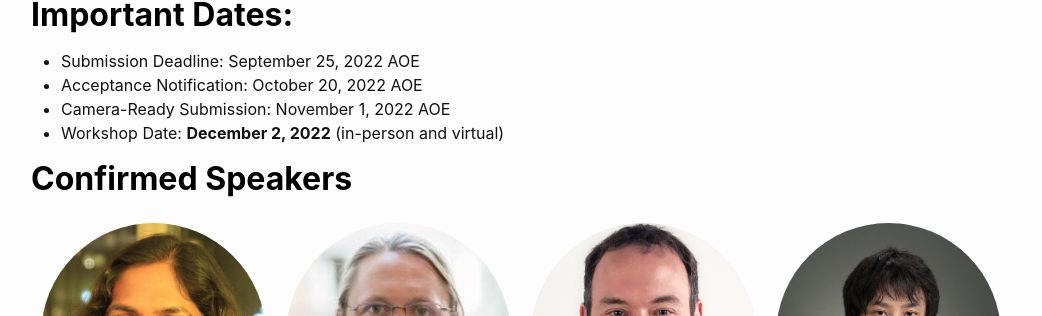
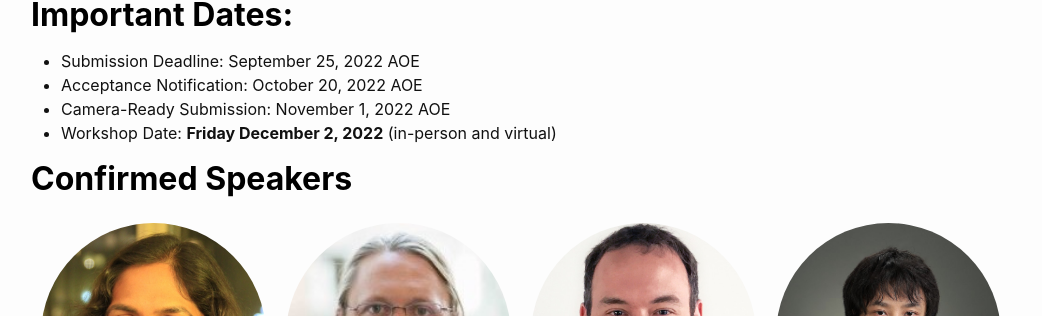
Before and after one commit to neurips2022-enlsp/neurips2022-enlsp.github.io, a Jekyll site: the page built from index.md, in a window 1280 px wide and 900 px high, scrolled down 2537 px. Shown: the part 137-453 px from the top of the window, without its empty margins (119-1161 px from the left). Built offline with Jekyll 4.4.1, drawn with Linux system fonts in a browser that asks for light colours; nearby versions of some CDN libraries.

Commit message:
Update index.md
update

```diff
--- a/index.md
+++ b/index.md
@@ -131,7 +131,7 @@ Authors can submit up to 100 MB of supplementary materials separately. Authors a
 	<li>Submission Deadline: September 25, 2022 AOE</li>
 	<li>Acceptance Notification: October 20, 2022 AOE</li>
 	<li>Camera-Ready Submission: November 1, 2022 AOE</li>
-	<li>Workshop Date: <b>December 2, 2022</b> (in-person and virtual)</li>
+	<li>Workshop Date: <b>Friday December 2, 2022</b> (in-person and virtual)</li>
 </ul>
 </p>
 
```
